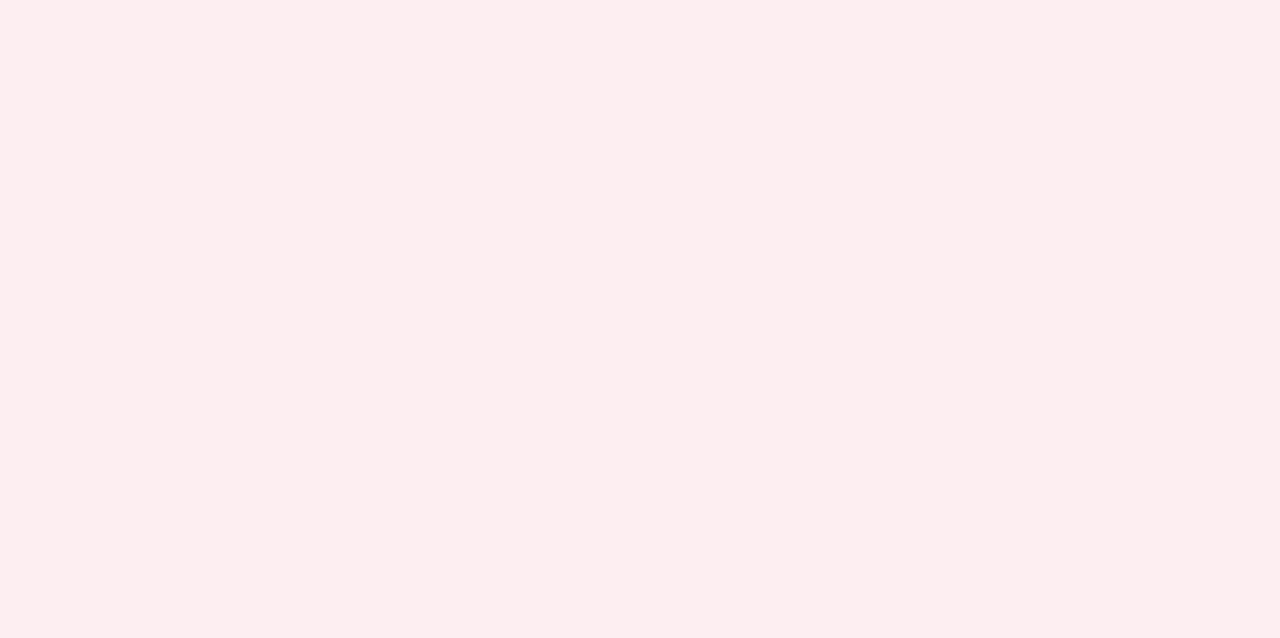
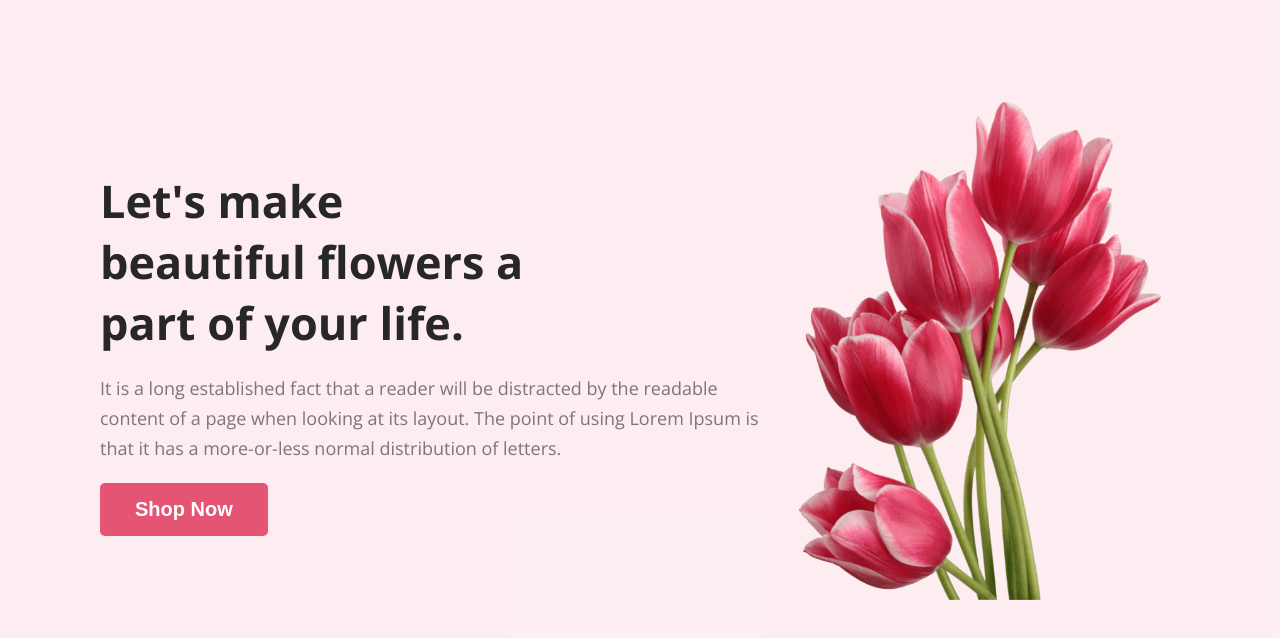
Before and after one commit to Jihad-24/my-flower-shop-assignment-1, a plain HTML site: page index.html in a window 1280 px wide. Drawn offline with nearby package versions, Linux system fonts and the light colour scheme.

Commit message:
addes head section

```diff
--- a/index.html
+++ b/index.html
@@ -1,16 +1,37 @@
 <!DOCTYPE html>
 <html lang="en">
+
 <head>
     <meta charset="UTF-8">
     <meta name="viewport" content="width=device-width, initial-scale=1.0">
     <title>Online Flower Shop</title>
     <link rel="stylesheet" href="style.css">
+    <link rel="preconnect" href="https://fonts.googleapis.com">
+    <link rel="preconnect" href="https://fonts.gstatic.com" crossorigin>
+    <link
+        href="https://fonts.googleapis.com/css2?family=Lato:ital,wght@0,400;0,700;1,400;1,700&family=Open+Sans:ital,wght@0,400;0,700;0,800;1,400;1,700;1,800&display=swap"
+        rel="stylesheet">
 </head>
+
 <body>
     <main>
         <section class="first-section">
-            <div class="head-container"></div>
+            <div class="head-container">
+                <div class="head-content">
+                    <h3 class="head-title">Let's make <br> beautiful flowers a <br> part of your life.</h3>
+                    <p class="head-discription">
+                        It is a long established fact that a reader will be distracted by the readable content of a page
+                        when looking at its layout. The point of using Lorem Ipsum is that it has a more-or-less normal
+                        distribution of letters.
+                    </p>
+                    <button class="btn-primary">Shop Now</button>
+                </div>
+                <div class="head-image">
+                    <img src="./Flower Asset/pngwing 10.png" alt="" class="header-img">
+                </div>
+            </div>
         </section>
     </main>
 </body>
+
 </html>
--- a/style.css
+++ b/style.css
@@ -1,8 +1,54 @@
-*{
+* {
     margin: 0px;
     padding: 0px;
 }
-.first-section{
+
+body {
+    font-family: 'Lato', sans-serif;
+    font-family: 'Open Sans', sans-serif;
+}
+
+.first-section {
     background-color: rgba(229, 84, 115, 0.10);
     height: 100vh;
 }
+
+.head-container {
+    display: flex;
+    justify-content: space-around;
+    padding: 100px;
+    align-items: center;
+
+}
+
+.head-title {
+    color: #272727;
+    font-size: 45px;
+    font-weight: 700;
+    margin-bottom: 20px;
+}
+
+.head-discription {
+    color: rgba(39, 39, 39, 0.60);
+    font-size: 18px;
+    font-weight: 400;
+    line-height: 30px;
+    margin-bottom: 20px;
+}
+
+.btn-primary {
+    padding: 15px 35px;
+    gap: 10px;
+    border-radius: 5px;
+    background-color: #E55473;
+    border: 0;
+    cursor: pointer;
+    color: #FFF;
+    font-size: 20px;
+    font-weight: 700;
+}
+
+.header-img {
+    width: 400px;
+    height: 500px;
+}
```
